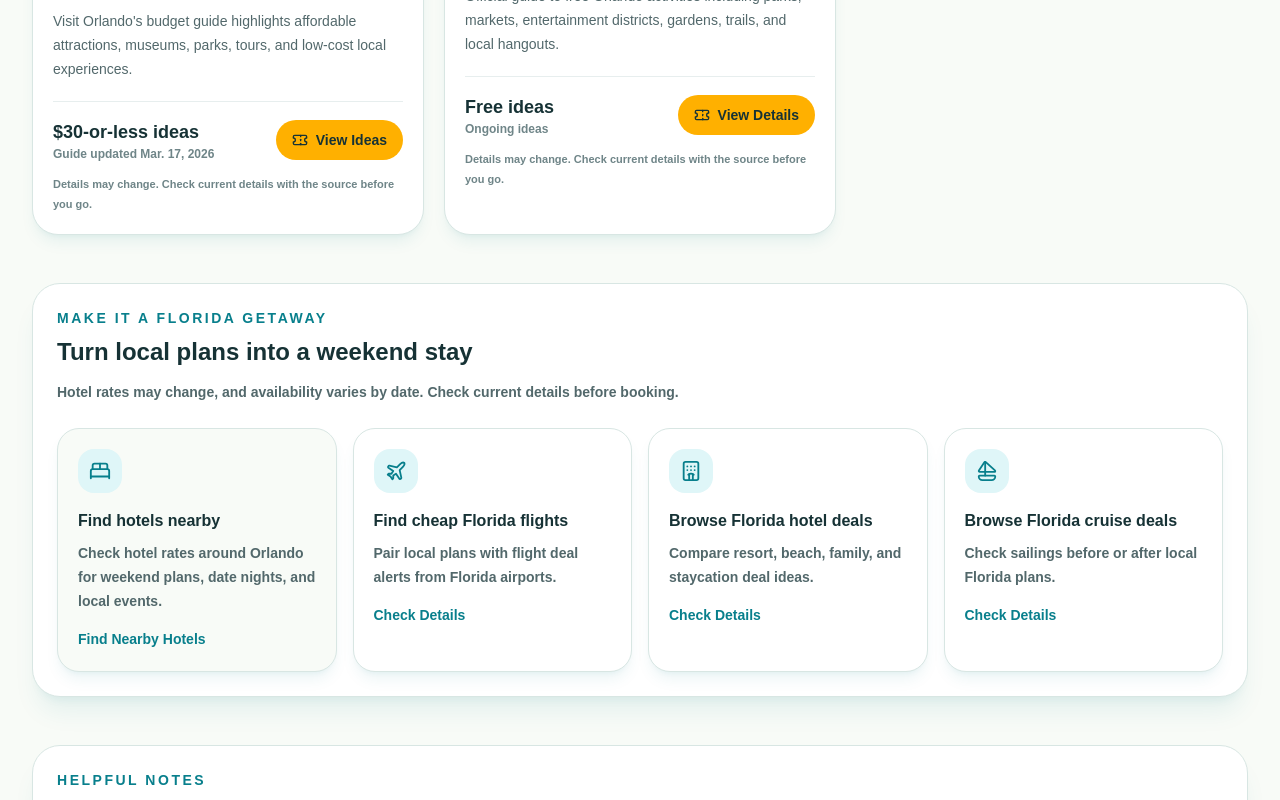
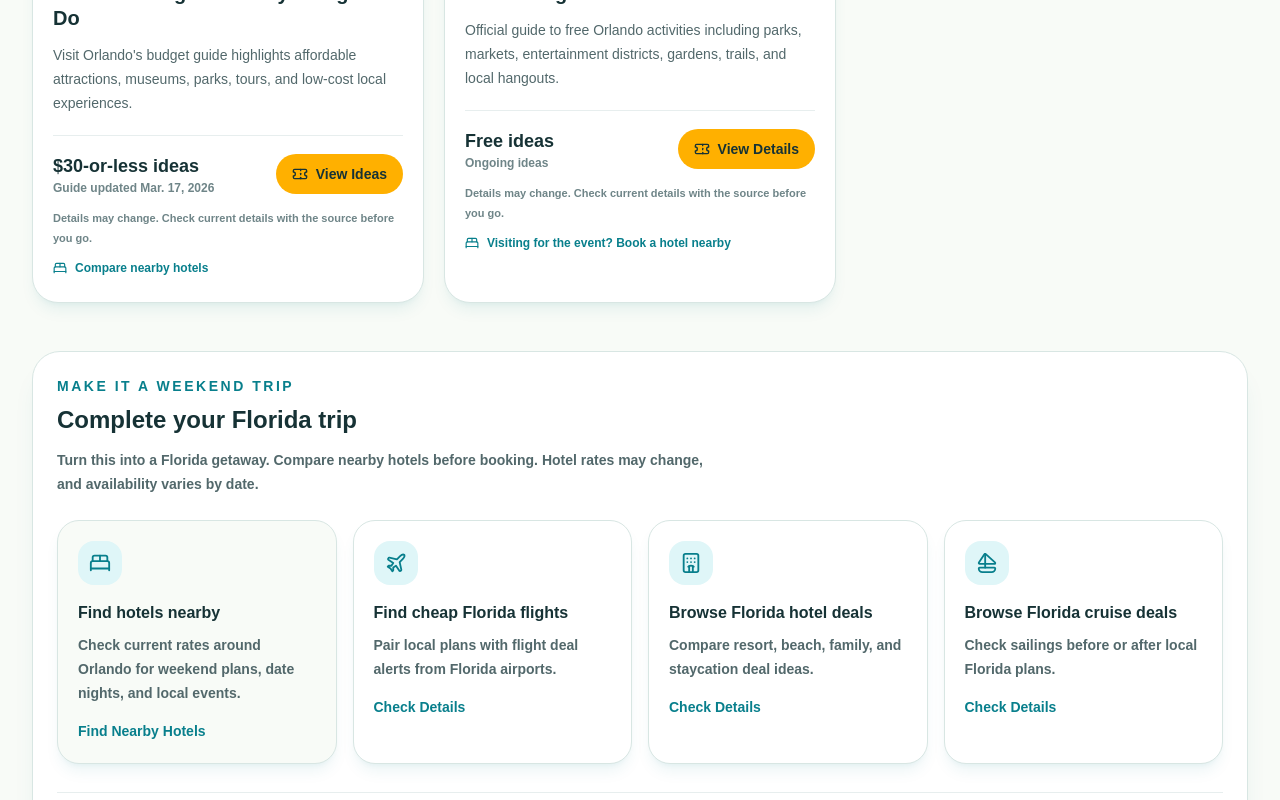
Before and after one commit to jmanock/ldflorida, a Next.js app: page /orlando-local-deals in a window 1280 px wide. Shown: the part 2000-2800 px from the top of the page. Built offline with nearby package versions, Linux system fonts and the light colour scheme.

Commit message:
deeplink

```diff
--- a/app/[slug]/page.tsx
+++ b/app/[slug]/page.tsx
@@ -2,7 +2,7 @@ import type { Metadata } from "next";
 import Link from "next/link";
 import { notFound } from "next/navigation";
 import { getLandingPage, landingPagePath, landingPages, type LandingPageConfig } from "../../data/landing-pages";
-import { getBookingCityForPage, getBookingUrlForCity } from "../../lib/booking-links";
+import { expediaDestinationLabels, getExpediaDestinationForPage } from "../../lib/affiliateLinks";
 import { getEnrichedDeals } from "../../lib/local-data";
 import FloridaGetawayBlock from "../components/FloridaGetawayBlock";
 import LocalDealCard, { type LocalDeal } from "../components/LocalDealCard";
@@ -121,8 +121,8 @@ export default async function LandingPage({ params }: PageProps) {
     .map((relatedSlug) => getLandingPage(relatedSlug))
     .filter((relatedPage): relatedPage is LandingPageConfig => Boolean(relatedPage));
   const faqs = buildFaqs(page);
-  const bookingCity = getBookingCityForPage(page.slug);
-  const bookingUrl = bookingCity ? getBookingUrlForCity(bookingCity) : null;
+  const expediaDestination = getExpediaDestinationForPage(page.slug);
+  const expediaCityLabel = expediaDestination ? expediaDestinationLabels[expediaDestination] : null;
   const breadcrumbs = {
     "@context": "https://schema.org",
     "@type": "BreadcrumbList",
@@ -194,9 +194,9 @@ export default async function LandingPage({ params }: PageProps) {
             <p className="text-sm font-black uppercase tracking-[0.18em] text-[#087f8c]">{page.eyebrow}</p>
             <h1 className="mt-4 text-4xl font-black leading-tight text-[#163235] sm:text-6xl">{page.h1}</h1>
             <p className="mt-5 max-w-2xl text-lg font-semibold leading-8 text-[#385154]">{page.intro}</p>
-            {bookingCity ? (
+            {expediaCityLabel ? (
               <p className="mt-3 max-w-2xl text-base font-semibold leading-7 text-[#52686b]">
-                Planning around {bookingCity}? Compare current local finds with nearby hotels and weekend stay options when it makes sense.
+                Planning around {expediaCityLabel}? Compare current local finds with nearby hotels, staycation ideas, and weekend lodging when it makes sense.
               </p>
             ) : null}
             <p className="mt-4 text-sm font-black uppercase tracking-[0.14em] text-[#087f8c]">
@@ -246,7 +246,7 @@ export default async function LandingPage({ params }: PageProps) {
         </div>
       </section>
 
-      {bookingCity && bookingUrl ? <FloridaGetawayBlock bookingUrl={bookingUrl} category={page.h1} city={bookingCity} /> : null}
+      {expediaDestination ? <FloridaGetawayBlock category={page.h1} destination={expediaDestination} /> : null}
 
       <section className="mx-auto max-w-7xl px-4 pb-12 sm:px-6 lg:px-8">
         <div className="rounded-[28px] border border-[#d8e6e3] bg-white p-6 shadow-xl shadow-[#087f8c]/8">
--- a/app/components/DealExplorer.tsx
+++ b/app/components/DealExplorer.tsx
@@ -1,9 +1,10 @@
 "use client";
 
-import { ArrowRight, MapPin, RefreshCw, Search, SlidersHorizontal, Ticket } from "lucide-react";
+import { ArrowRight, BedDouble, MapPin, RefreshCw, Search, SlidersHorizontal, Ticket } from "lucide-react";
 import { useMemo, useState } from "react";
 import deals from "../../data/deals.json";
 import trustRecords from "../../data/local-trust.json";
+import { getExpediaDestinationForCity, getExpediaHotelLink } from "../../lib/affiliateLinks";
 
 type Deal = {
   id: string;
@@ -126,6 +127,30 @@ function DealCard({ deal, featured = false }: { deal: Deal; featured?: boolean }
   }
 
   const hasTrustData = deal.placeName || deal.neighborhood || deal.eventDate || deal.rating;
+  const expediaDestination = getExpediaDestinationForCity(deal.city);
+  const expediaUrl = expediaDestination ? getExpediaHotelLink(expediaDestination) : null;
+  const hotelCta =
+    deal.category.includes("Event") || deal.cta.toLowerCase().includes("event")
+      ? "Visiting for the event? Book a hotel nearby"
+      : deal.category.includes("Attraction")
+        ? "Find hotels near this attraction"
+        : deal.category.includes("Food") || deal.category.includes("Nightlife") || deal.badge === "Date Night"
+          ? "Make it a night out - find nearby hotels"
+          : "Compare nearby hotels";
+
+  function trackHotelClick() {
+    if (!expediaDestination || !expediaUrl) return;
+
+    window.gtag?.("event", "hotel_booking_click", {
+      site: "localdealsflorida.org",
+      source: "local",
+      provider: "expedia",
+      city: expediaDestination,
+      category: deal.category,
+      page_path: window.location.pathname,
+      outbound_url: expediaUrl
+    });
+  }
 
   return (
     <article
@@ -178,6 +203,18 @@ function DealCard({ deal, featured = false }: { deal: Deal; featured?: boolean }
           </a>
         </div>
         <p className="mt-3 text-[11px] font-bold leading-5 text-[#6f8588]">Details may change. Check current details with the source before you go.</p>
+        {expediaUrl ? (
+          <a
+            className="mt-3 inline-flex items-center gap-2 text-xs font-black text-[#087f8c] transition hover:text-[#07515a]"
+            href={expediaUrl}
+            onClick={trackHotelClick}
+            rel="noopener noreferrer"
+            target="_blank"
+          >
+            <BedDouble size={14} aria-hidden="true" />
+            {hotelCta}
+          </a>
+        ) : null}
       </div>
     </article>
   );
--- a/app/components/FloridaGetawayBlock.tsx
+++ b/app/components/FloridaGetawayBlock.tsx
@@ -1,11 +1,14 @@
 "use client";
 
 import { BedDouble, Hotel, Plane, Sailboat } from "lucide-react";
-import type { BookingCity } from "../../lib/booking-links";
+import {
+  expediaDestinationLabels,
+  getExpediaHotelLink,
+  type ExpediaDestinationKey
+} from "../../lib/affiliateLinks";
 
 type FloridaGetawayBlockProps = {
-  bookingUrl: string;
-  city: BookingCity;
+  destination: ExpediaDestinationKey;
   category: string;
 };
 
@@ -30,16 +33,30 @@ const networkCards = [
   }
 ];
 
-export default function FloridaGetawayBlock({ bookingUrl, city, category }: FloridaGetawayBlockProps) {
+const popularHotelDestinations: ExpediaDestinationKey[] = [
+  "orlando",
+  "miami",
+  "tampa",
+  "fortLauderdale",
+  "stPetersburg",
+  "daytona",
+  "stAugustine",
+  "jacksonville"
+];
+
+export default function FloridaGetawayBlock({ destination, category }: FloridaGetawayBlockProps) {
+  const expediaUrl = getExpediaHotelLink(destination);
+  const cityLabel = expediaDestinationLabels[destination];
+
   function trackHotelClick() {
     window.gtag?.("event", "hotel_booking_click", {
       site: "localdealsflorida.org",
       source: "local",
-      provider: "booking",
-      city,
+      provider: "expedia",
+      city: destination,
       category,
       page_path: window.location.pathname,
-      outbound_url: bookingUrl
+      outbound_url: expediaUrl
     });
   }
 
@@ -47,16 +64,16 @@ export default function FloridaGetawayBlock({ bookingUrl, city, category }: Flor
     <section className="mx-auto max-w-7xl px-4 pb-12 sm:px-6 lg:px-8">
       <div className="rounded-[28px] border border-[#d8e6e3] bg-white p-6 shadow-xl shadow-[#087f8c]/8">
         <div className="max-w-2xl">
-          <p className="text-sm font-black uppercase tracking-[0.18em] text-[#087f8c]">Make It a Florida Getaway</p>
-          <h2 className="mt-2 text-2xl font-black text-[#163235]">Turn local plans into a weekend stay</h2>
+          <p className="text-sm font-black uppercase tracking-[0.18em] text-[#087f8c]">Make It a Weekend Trip</p>
+          <h2 className="mt-2 text-2xl font-black text-[#163235]">Complete your Florida trip</h2>
           <p className="mt-3 text-sm font-semibold leading-6 text-[#52686b]">
-            Hotel rates may change, and availability varies by date. Check current details before booking.
+            Turn this into a Florida getaway. Compare nearby hotels before booking. Hotel rates may change, and availability varies by date.
           </p>
         </div>
         <div className="mt-6 grid gap-4 md:grid-cols-2 lg:grid-cols-4">
           <a
             className="card-lift rounded-[22px] border border-[#d8e6e3] bg-[#f8fbf7] p-5 shadow-lg shadow-[#087f8c]/8"
-            href={bookingUrl}
+            href={expediaUrl}
             onClick={trackHotelClick}
             rel="noopener noreferrer"
             target="_blank"
@@ -65,7 +82,9 @@ export default function FloridaGetawayBlock({ bookingUrl, city, category }: Flor
               <BedDouble size={22} aria-hidden="true" />
             </div>
             <h3 className="mt-4 font-black text-[#163235]">Find hotels nearby</h3>
-            <p className="mt-2 text-sm font-semibold leading-6 text-[#52686b]">Check hotel rates around {city} for weekend plans, date nights, and local events.</p>
+            <p className="mt-2 text-sm font-semibold leading-6 text-[#52686b]">
+              Check current rates around {cityLabel} for weekend plans, date nights, and local events.
+            </p>
             <span className="mt-4 inline-flex text-sm font-black text-[#087f8c]">Find Nearby Hotels</span>
           </a>
 
@@ -84,6 +103,38 @@ export default function FloridaGetawayBlock({ bookingUrl, city, category }: Flor
             );
           })}
         </div>
+        <div className="mt-7 border-t border-[#e7eeee] pt-6">
+          <p className="text-sm font-black uppercase tracking-[0.18em] text-[#087f8c]">Popular Nearby Hotels</p>
+          <div className="mt-4 flex flex-wrap gap-3">
+            {popularHotelDestinations.map((hotelDestination) => {
+              const hotelUrl = getExpediaHotelLink(hotelDestination);
+              const label = expediaDestinationLabels[hotelDestination];
+
+              return (
+                <a
+                  className="rounded-full bg-[#eef6f5] px-4 py-2 text-sm font-black text-[#385154] transition hover:bg-[#dff6f8] hover:text-[#087f8c]"
+                  href={hotelUrl}
+                  key={hotelDestination}
+                  onClick={() => {
+                    window.gtag?.("event", "hotel_booking_click", {
+                      site: "localdealsflorida.org",
+                      source: "local",
+                      provider: "expedia",
+                      city: hotelDestination,
+                      category: "popular hotels",
+                      page_path: window.location.pathname,
+                      outbound_url: hotelUrl
+                    });
+                  }}
+                  rel="noopener noreferrer"
+                  target="_blank"
+                >
+                  {label} Hotels
+                </a>
+              );
+            })}
+          </div>
+        </div>
       </div>
     </section>
   );
--- a/app/components/LocalDealCard.tsx
+++ b/app/components/LocalDealCard.tsx
@@ -1,6 +1,7 @@
 "use client";
 
-import { MapPin, Ticket } from "lucide-react";
+import { BedDouble, MapPin, Ticket } from "lucide-react";
+import { getExpediaDestinationForCity, getExpediaHotelLink } from "../../lib/affiliateLinks";
 
 export type LocalDeal = {
   id: string;
@@ -73,6 +74,30 @@ export default function LocalDealCard({ deal }: { deal: LocalDeal }) {
   }
 
   const hasTrustData = deal.placeName || deal.neighborhood || deal.eventDate || deal.rating;
+  const expediaDestination = getExpediaDestinationForCity(deal.city);
+  const expediaUrl = expediaDestination ? getExpediaHotelLink(expediaDestination) : null;
+  const hotelCta =
+    deal.category.includes("Event") || deal.cta.toLowerCase().includes("event")
+      ? "Visiting for the event? Book a hotel nearby"
+      : deal.category.includes("Attraction")
+        ? "Find hotels near this attraction"
+        : deal.category.includes("Food") || deal.category.includes("Nightlife") || deal.badge === "Date Night"
+          ? "Make it a night out - find nearby hotels"
+          : "Compare nearby hotels";
+
+  function trackHotelClick() {
+    if (!expediaDestination || !expediaUrl) return;
+
+    window.gtag?.("event", "hotel_booking_click", {
+      site: "localdealsflorida.org",
+      source: "local",
+      provider: "expedia",
+      city: expediaDestination,
+      category: deal.category,
+      page_path: window.location.pathname,
+      outbound_url: expediaUrl
+    });
+  }
 
   return (
     <article className="card-lift overflow-hidden rounded-[26px] border border-[#d8e6e3] bg-white shadow-lg shadow-[#087f8c]/8">
@@ -119,6 +144,18 @@ export default function LocalDealCard({ deal }: { deal: LocalDeal }) {
           </a>
         </div>
         <p className="mt-3 text-[11px] font-bold leading-5 text-[#6f8588]">Details may change. Check current details with the source before you go.</p>
+        {expediaUrl ? (
+          <a
+            className="mt-3 inline-flex items-center gap-2 text-xs font-black text-[#087f8c] transition hover:text-[#07515a]"
+            href={expediaUrl}
+            onClick={trackHotelClick}
+            rel="noopener noreferrer"
+            target="_blank"
+          >
+            <BedDouble size={14} aria-hidden="true" />
+            {hotelCta}
+          </a>
+        ) : null}
       </div>
     </article>
   );
--- a/app/contact/page.tsx
+++ b/app/contact/page.tsx
@@ -19,7 +19,7 @@ export default function ContactPage() {
         },
         {
           heading: "Deal submissions",
-          body: "Include the deal title, market, category, savings, valid dates, booking link, and a short description for review."
+          body: "Include the deal title, market, category, savings, valid dates, source link, and a short description for review."
         }
       ]}
     />
--- a/app/terms/page.tsx
+++ b/app/terms/page.tsx
@@ -19,7 +19,7 @@ export default function TermsPage() {
         },
         {
           heading: "External links",
-          body: "Booking and sister-site links may send users to third-party websites with their own terms, privacy policies, prices, and availability."
+          body: "Hotel, deal, and sister-site links may send users to third-party websites with their own terms, privacy policies, prices, and availability."
         },
         {
           heading: "Editorial use",
--- /dev/null
+++ b/lib/affiliateLinks.ts
@@ -0,0 +1,84 @@
+export const EXPEDIA_AFFILIATE_BASE = "https://expedia.com/affiliate/2Wbjdi2";
+
+export type ExpediaDestinationKey =
+  | "orlando"
+  | "miami"
+  | "tampa"
+  | "fortLauderdale"
+  | "jacksonville"
+  | "stPetersburg"
+  | "daytona"
+  | "stAugustine";
+
+export function getExpediaHotelLink(destination: string) {
+  const links: Record<string, string> = {
+    // Replace these base links with Expedia Creator Hub city-specific deep links when available.
+    orlando: EXPEDIA_AFFILIATE_BASE,
+    miami: EXPEDIA_AFFILIATE_BASE,
+    tampa: EXPEDIA_AFFILIATE_BASE,
+    fortLauderdale: EXPEDIA_AFFILIATE_BASE,
+    jacksonville: EXPEDIA_AFFILIATE_BASE,
+    stPetersburg: EXPEDIA_AFFILIATE_BASE,
+    daytona: EXPEDIA_AFFILIATE_BASE,
+    stAugustine: EXPEDIA_AFFILIATE_BASE
+  };
+
+  return links[destination] ?? EXPEDIA_AFFILIATE_BASE;
+}
+
+export const expediaDestinationLabels: Record<ExpediaDestinationKey, string> = {
+  orlando: "Orlando",
+  miami: "Miami",
+  tampa: "Tampa",
+  fortLauderdale: "Fort Lauderdale",
+  jacksonville: "Jacksonville",
+  stPetersburg: "St. Petersburg",
+  daytona: "Daytona Beach",
+  stAugustine: "St. Augustine"
+};
+
+const cityDestinationMap: Record<string, ExpediaDestinationKey> = {
+  Orlando: "orlando",
+  Miami: "miami",
+  Tampa: "tampa",
+  "Fort Lauderdale": "fortLauderdale",
+  Jacksonville: "jacksonville",
+  "St. Petersburg": "stPetersburg",
+  "Daytona Beach": "daytona",
+  "St. Augustine": "stAugustine"
+};
+
+const slugDestinationMap: Record<string, ExpediaDestinationKey> = {
+  "orlando-local-deals": "orlando",
+  "orlando-things-to-do-deals": "orlando",
+  "miami-local-deals": "miami",
+  "miami-weekend-deals": "miami",
+  "tampa-local-deals": "tampa",
+  "tampa-events-deals": "tampa",
+  "fort-lauderdale-local-deals": "fortLauderdale",
+  "fort-lauderdale-restaurant-deals": "fortLauderdale",
+  "jacksonville-local-deals": "jacksonville",
+  "jacksonville-family-deals": "jacksonville",
+  "st-petersburg-local-deals": "stPetersburg",
+  "st-petersburg-date-night-deals": "stPetersburg",
+  "daytona-beach-local-deals": "daytona",
+  "st-augustine-local-deals": "stAugustine",
+  "florida-weekend-deals": "orlando",
+  "florida-date-night-deals": "stPetersburg",
+  "florida-family-deals": "orlando",
+  "florida-attraction-deals": "orlando",
+  "florida-event-deals": "miami",
+  "florida-food-and-drink-deals": "stPetersburg",
+  "florida-free-things-to-do": "stAugustine",
+  "florida-local-deals-under-50": "orlando",
+  "florida-restaurant-deals": "fortLauderdale",
+  "florida-things-to-do-deals": "orlando"
+};
+
+export function getExpediaDestinationForCity(city: string) {
+  return cityDestinationMap[city];
+}
+
+export function getExpediaDestinationForPage(slug: string) {
+  return slugDestinationMap[slug];
+}
--- a/lib/booking-links.ts
+++ /dev/null
@@ -1,45 +0,0 @@
-export function getBookingLink(url: string) {
-  return url;
-}
-
-export const cityBookingLinks = {
-  Orlando: getBookingLink("https://www.booking.com/searchresults.html?ss=Orlando"),
-  Miami: getBookingLink("https://www.booking.com/searchresults.html?ss=Miami"),
-  Tampa: getBookingLink("https://www.booking.com/searchresults.html?ss=Tampa"),
-  "Fort Lauderdale": getBookingLink("https://www.booking.com/searchresults.html?ss=Fort+Lauderdale"),
-  Jacksonville: getBookingLink("https://www.booking.com/searchresults.html?ss=Jacksonville+Florida"),
-  "St. Petersburg": getBookingLink("https://www.booking.com/searchresults.html?ss=St+Petersburg+Florida"),
-  "Daytona Beach": getBookingLink("https://www.booking.com/searchresults.html?ss=Daytona+Beach"),
-  "St. Augustine": getBookingLink("https://www.booking.com/searchresults.html?ss=St+Augustine")
-} as const;
-
-export type BookingCity = keyof typeof cityBookingLinks;
-
-const slugCityMap: Record<string, BookingCity> = {
-  "orlando-local-deals": "Orlando",
-  "orlando-things-to-do-deals": "Orlando",
-  "miami-local-deals": "Miami",
-  "miami-weekend-deals": "Miami",
-  "tampa-local-deals": "Tampa",
-  "tampa-events-deals": "Tampa",
-  "fort-lauderdale-local-deals": "Fort Lauderdale",
-  "fort-lauderdale-restaurant-deals": "Fort Lauderdale",
-  "jacksonville-local-deals": "Jacksonville",
-  "jacksonville-family-deals": "Jacksonville",
-  "st-petersburg-local-deals": "St. Petersburg",
-  "st-petersburg-date-night-deals": "St. Petersburg",
-  "daytona-beach-local-deals": "Daytona Beach",
-  "st-augustine-local-deals": "St. Augustine",
-  "florida-weekend-deals": "Orlando",
-  "florida-date-night-deals": "St. Petersburg",
-  "florida-family-deals": "Orlando",
-  "florida-attraction-deals": "Orlando"
-};
-
-export function getBookingCityForPage(slug: string) {
-  return slugCityMap[slug];
-}
-
-export function getBookingUrlForCity(city: BookingCity) {
-  return cityBookingLinks[city];
-}
```
Also changed, not shown: 1 other file (tests, documents, lock files or other folders).
